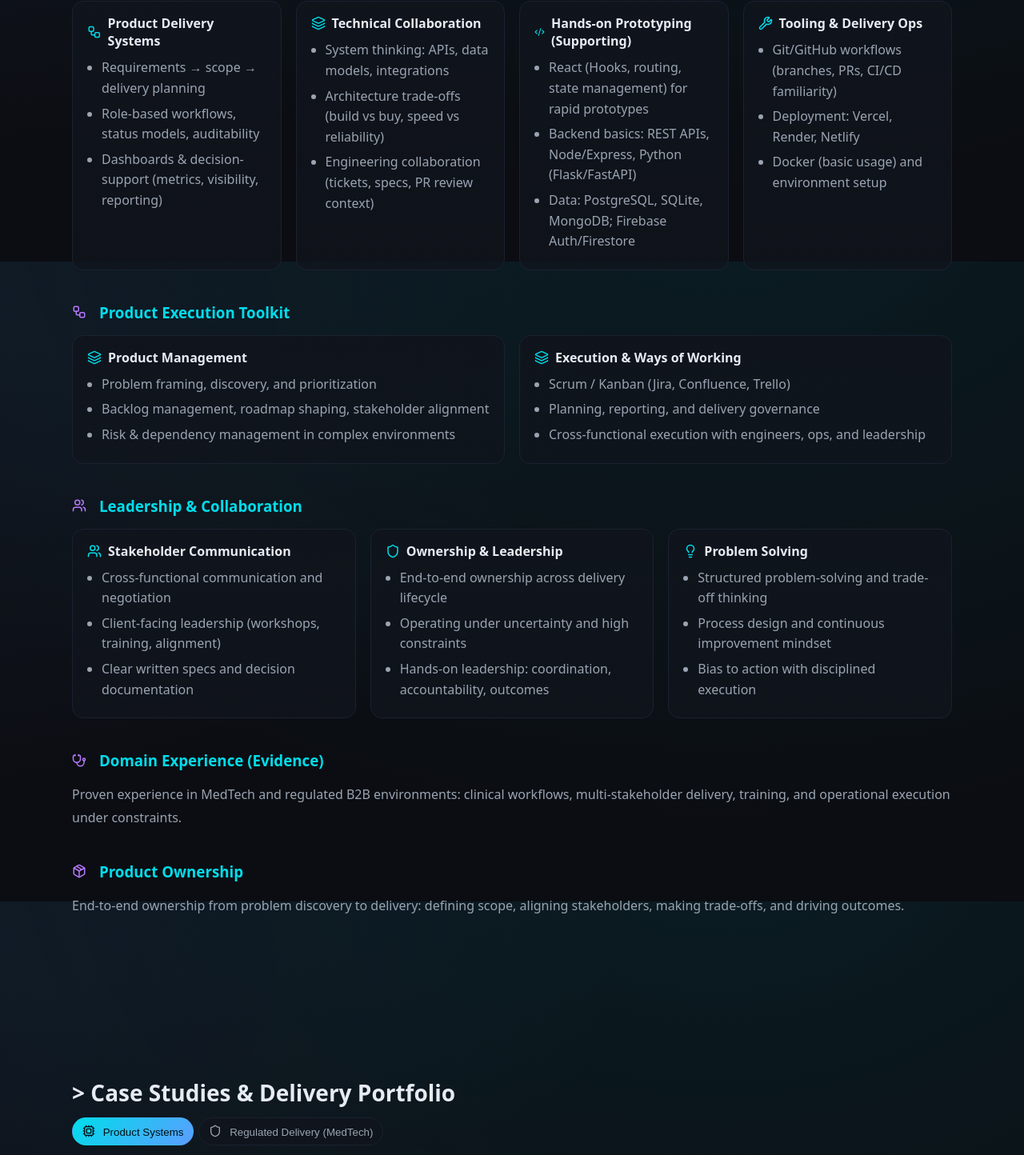
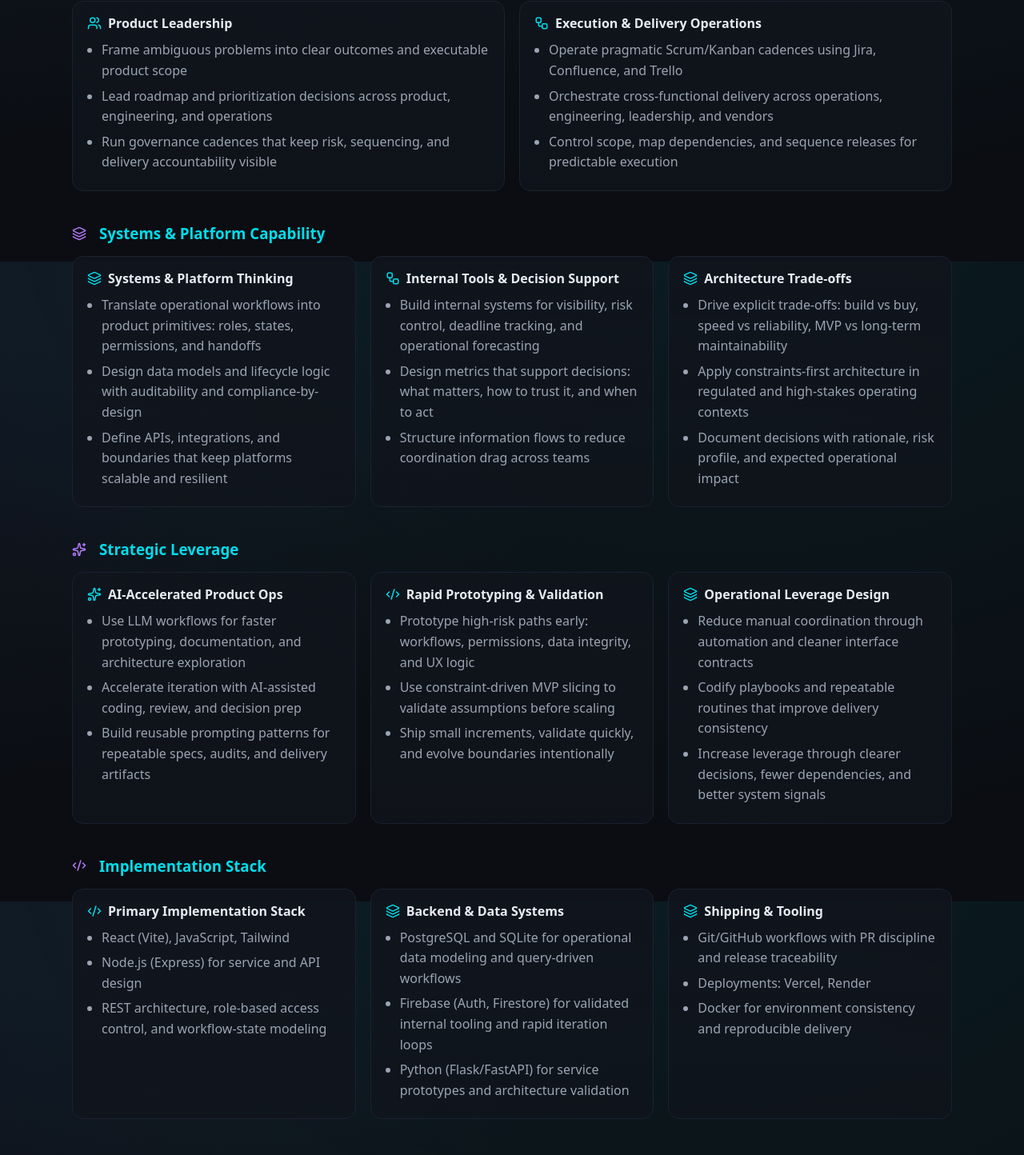
Before and after one commit to romahawk/portfolio-react, a React (Vite) app: page / in a window 1280 px wide. Shown: the part 2873-4317 px from the top of the page at 80% size. Built offline with nearby package versions, Linux system fonts and the light colour scheme.

Commit message:
Reframe Skills section for founder-operator positioning

```diff
--- a/src/components/Skills.jsx
+++ b/src/components/Skills.jsx
@@ -1,35 +1,37 @@
 import React from "react";
-import { hardSkills, pmSkills, softSkills } from "../data/skillsCards.js";
+import {
+  hardSkills,
+  pmSkills,
+  softSkills,
+  leverageSkills,
+  techStack,
+} from "../data/skillsCards.js";
 import {
   Layers,
   Workflow,
-  Wrench,
-  Shield,
   Users,
   Stethoscope,
   Package,
+  Sparkles,
   Code2,
-  Lightbulb,
 } from "lucide-react";
 
 /* Pick an icon for each inner skill-card by its title */
 const iconFor = (title) => {
   const t = title.toLowerCase();
-  if (t.includes("product delivery")) return Workflow;
-  if (t.includes("technical collaboration")) return Layers;
+  if (t.includes("systems")) return Layers;
+  if (t.includes("internal tools")) return Workflow;
+  if (t.includes("trade-offs")) return Layers;
+  if (t.includes("leadership")) return Users;
+  if (t.includes("delivery")) return Workflow;
+  if (t.includes("ai")) return Sparkles;
   if (t.includes("prototyping")) return Code2;
-  if (t.includes("tooling")) return Wrench;
-  if (t.includes("stakeholder")) return Users;
-  if (t.includes("ownership")) return Shield;
-  if (t.includes("problem")) return Lightbulb;
+  if (t.includes("implementation")) return Code2;
   return Layers;
 };
 
 const SectionTitle = ({ Icon, children }) => (
-  <h3
-    className="skills__subtitle"
-    style={{ display: "flex", alignItems: "center", gap: 8 }}
-  >
+  <h3 className="skills__subtitle" style={{ display: "flex", alignItems: "center", gap: 8 }}>
     {Icon ? <Icon size={18} className="about__icon" /> : null}
     {children}
   </h3>
@@ -61,44 +63,43 @@ const SkillsGroup = ({ title, sectionIcon: SectionIcon, data }) => (
 
 const Skills = () => (
   <section id="skills" className="section container">
-    <h2 className="section__title">&gt; Skills</h2>
+    <h2 className="section__title">&gt; Skills & Leverage</h2>
 
-    {/* Product + Technical capabilities */}
-    <SkillsGroup
-      title="Product & Technical Capabilities"
-      sectionIcon={Layers}
-      data={hardSkills}
-    />
+    {/* Product leadership first */}
+    <SkillsGroup title="Product Leadership" sectionIcon={Users} data={pmSkills} />
 
-    {/* Product execution toolkit */}
-    <SkillsGroup
-      title="Product Execution Toolkit"
-      sectionIcon={Workflow}
-      data={pmSkills}
-    />
+    {/* Systems capability */}
+    <SkillsGroup title="Systems & Platform Capability" sectionIcon={Layers} data={hardSkills} />
 
-    {/* Leadership / soft skills */}
-    <SkillsGroup
-      title="Leadership & Collaboration"
-      sectionIcon={Users}
-      data={softSkills}
-    />
+    {/* Strategic leverage */}
+    <SkillsGroup title="Strategic Leverage" sectionIcon={Sparkles} data={leverageSkills} />
 
-    {/* Domain proof (not limitation) */}
+    {/* Implementation stack */}
+    <SkillsGroup title="Implementation Stack" sectionIcon={Code2} data={techStack} />
+    <p className="about__text">
+      I use code as a leverage tool — to validate system boundaries, clarify trade-offs,
+      and accelerate delivery — not as an end in itself.
+    </p>
+
+    {/* Collaboration */}
+    <SkillsGroup title="Collaboration" sectionIcon={Workflow} data={softSkills} />
+
+    {/* Domain proof */}
     <div className="skills__group">
-      <SectionTitle Icon={Stethoscope}>Domain Experience (Evidence)</SectionTitle>
+      <SectionTitle Icon={Stethoscope}>Regulated Domain Advantage</SectionTitle>
       <p className="about__text">
-        Proven experience in MedTech and regulated B2B environments: clinical workflows,
-        multi-stakeholder delivery, training, and operational execution under constraints.
+        MedTech and Pharma experience is an execution advantage: I build for environments where
+        uptime, auditability, and safety are not optional. That context improves product decisions,
+        architecture quality, and delivery discipline.
       </p>
     </div>
 
     {/* Product ownership */}
     <div className="skills__group">
-      <SectionTitle Icon={Package}>Product Ownership</SectionTitle>
+      <SectionTitle Icon={Package}>Ownership</SectionTitle>
       <p className="about__text">
-        End-to-end ownership from problem discovery to delivery: defining scope, aligning
-        stakeholders, making trade-offs, and driving outcomes.
+        I own outcomes end-to-end: framing the problem, defining system boundaries, aligning
+        stakeholders, making trade-offs explicit, and driving delivery through to operational impact.
       </p>
     </div>
   </section>
--- a/src/data/skillsCards.js
+++ b/src/data/skillsCards.js
@@ -2,81 +2,127 @@
 
 export const hardSkills = [
   {
-    title: "Product Delivery Systems",
+    title: "Systems & Platform Thinking",
     items: [
-      "Requirements → scope → delivery planning",
-      "Role-based workflows, status models, auditability",
-      "Dashboards & decision-support (metrics, visibility, reporting)",
+      "Translate operational workflows into product primitives: roles, states, permissions, and handoffs",
+      "Design data models and lifecycle logic with auditability and compliance-by-design",
+      "Define APIs, integrations, and boundaries that keep platforms scalable and resilient",
     ],
   },
   {
-    title: "Technical Collaboration",
+    title: "Internal Tools & Decision Support",
     items: [
-      "System thinking: APIs, data models, integrations",
-      "Architecture trade-offs (build vs buy, speed vs reliability)",
-      "Engineering collaboration (tickets, specs, PR review context)",
+      "Build internal systems for visibility, risk control, deadline tracking, and operational forecasting",
+      "Design metrics that support decisions: what matters, how to trust it, and when to act",
+      "Structure information flows to reduce coordination drag across teams",
     ],
   },
   {
-    title: "Hands-on Prototyping (Supporting)",
+    title: "Architecture Trade-offs",
     items: [
-      "React (Hooks, routing, state management) for rapid prototypes",
-      "Backend basics: REST APIs, Node/Express, Python (Flask/FastAPI)",
-      "Data: PostgreSQL, SQLite, MongoDB; Firebase Auth/Firestore",
-    ],
-  },
-  {
-    title: "Tooling & Delivery Ops",
-    items: [
-      "Git/GitHub workflows (branches, PRs, CI/CD familiarity)",
-      "Deployment: Vercel, Render, Netlify",
-      "Docker (basic usage) and environment setup",
+      "Drive explicit trade-offs: build vs buy, speed vs reliability, MVP vs long-term maintainability",
+      "Apply constraints-first architecture in regulated and high-stakes operating contexts",
+      "Document decisions with rationale, risk profile, and expected operational impact",
     ],
   },
 ];
 
 export const pmSkills = [
   {
-    title: "Product Management",
+    title: "Product Leadership",
     items: [
-      "Problem framing, discovery, and prioritization",
-      "Backlog management, roadmap shaping, stakeholder alignment",
-      "Risk & dependency management in complex environments",
+      "Frame ambiguous problems into clear outcomes and executable product scope",
+      "Lead roadmap and prioritization decisions across product, engineering, and operations",
+      "Run governance cadences that keep risk, sequencing, and delivery accountability visible",
     ],
   },
   {
-    title: "Execution & Ways of Working",
+    title: "Execution & Delivery Operations",
     items: [
-      "Scrum / Kanban (Jira, Confluence, Trello)",
-      "Planning, reporting, and delivery governance",
-      "Cross-functional execution with engineers, ops, and leadership",
+      "Operate pragmatic Scrum/Kanban cadences using Jira, Confluence, and Trello",
+      "Orchestrate cross-functional delivery across operations, engineering, leadership, and vendors",
+      "Control scope, map dependencies, and sequence releases for predictable execution",
     ],
   },
 ];
 
 export const softSkills = [
   {
-    title: "Stakeholder Communication",
+    title: "Stakeholder Leadership",
     items: [
-      "Cross-functional communication and negotiation",
-      "Client-facing leadership (workshops, training, alignment)",
-      "Clear written specs and decision documentation",
+      "Align executives and delivery teams around trade-offs, timelines, and measurable outcomes",
+      "Facilitate workshops, requirements interviews, and decision sessions with clear ownership",
+      "Write crisp artifacts: PRDs, specs, ADRs, and operating updates",
     ],
   },
   {
-    title: "Ownership & Leadership",
+    title: "Ownership & Operator Mindset",
     items: [
-      "End-to-end ownership across delivery lifecycle",
-      "Operating under uncertainty and high constraints",
-      "Hands-on leadership: coordination, accountability, outcomes",
+      "Own delivery end-to-end from ambiguity through deployment and adoption",
+      "Create clarity fast in messy environments and convert decisions into action",
+      "Stay accountable for system outcomes, not output volume",
     ],
   },
   {
-    title: "Problem Solving",
+    title: "Execution Under Constraint",
     items: [
-      "Structured problem-solving and trade-off thinking",
-      "Process design and continuous improvement mindset",
-      "Bias to action with disciplined execution",
+      "Use structured loops: constraints -> model -> decision -> iteration",
+      "Design operating routines that improve reliability without adding bureaucracy",
+      "Maintain calm, consistent execution in high-stakes and compliance-heavy settings",
     ],
   },
 ];
+
+export const leverageSkills = [
+  {
+    title: "AI-Accelerated Product Ops",
+    items: [
+      "Use LLM workflows for faster prototyping, documentation, and architecture exploration",
+      "Accelerate iteration with AI-assisted coding, review, and decision prep",
+      "Build reusable prompting patterns for repeatable specs, audits, and delivery artifacts",
+    ],
+  },
+  {
+    title: "Rapid Prototyping & Validation",
+    items: [
+      "Prototype high-risk paths early: workflows, permissions, data integrity, and UX logic",
+      "Use constraint-driven MVP slicing to validate assumptions before scaling",
+      "Ship small increments, validate quickly, and evolve boundaries intentionally",
+    ],
+  },
+  {
+    title: "Operational Leverage Design",
+    items: [
+      "Reduce manual coordination through automation and cleaner interface contracts",
+      "Codify playbooks and repeatable routines that improve delivery consistency",
+      "Increase leverage through clearer decisions, fewer dependencies, and better system signals",
+    ],
+  },
+];
+
+export const techStack = [
+  {
+    title: "Primary Implementation Stack",
+    items: [
+      "React (Vite), JavaScript, Tailwind",
+      "Node.js (Express) for service and API design",
+      "REST architecture, role-based access control, and workflow-state modeling",
+    ],
+  },
+  {
+    title: "Backend & Data Systems",
+    items: [
+      "PostgreSQL and SQLite for operational data modeling and query-driven workflows",
+      "Firebase (Auth, Firestore) for validated internal tooling and rapid iteration loops",
+      "Python (Flask/FastAPI) for service prototypes and architecture validation",
+    ],
+  },
+  {
+    title: "Shipping & Tooling",
+    items: [
+      "Git/GitHub workflows with PR discipline and release traceability",
+      "Deployments: Vercel, Render",
+      "Docker for environment consistency and reproducible delivery",
+    ],
+  },
+];
```
